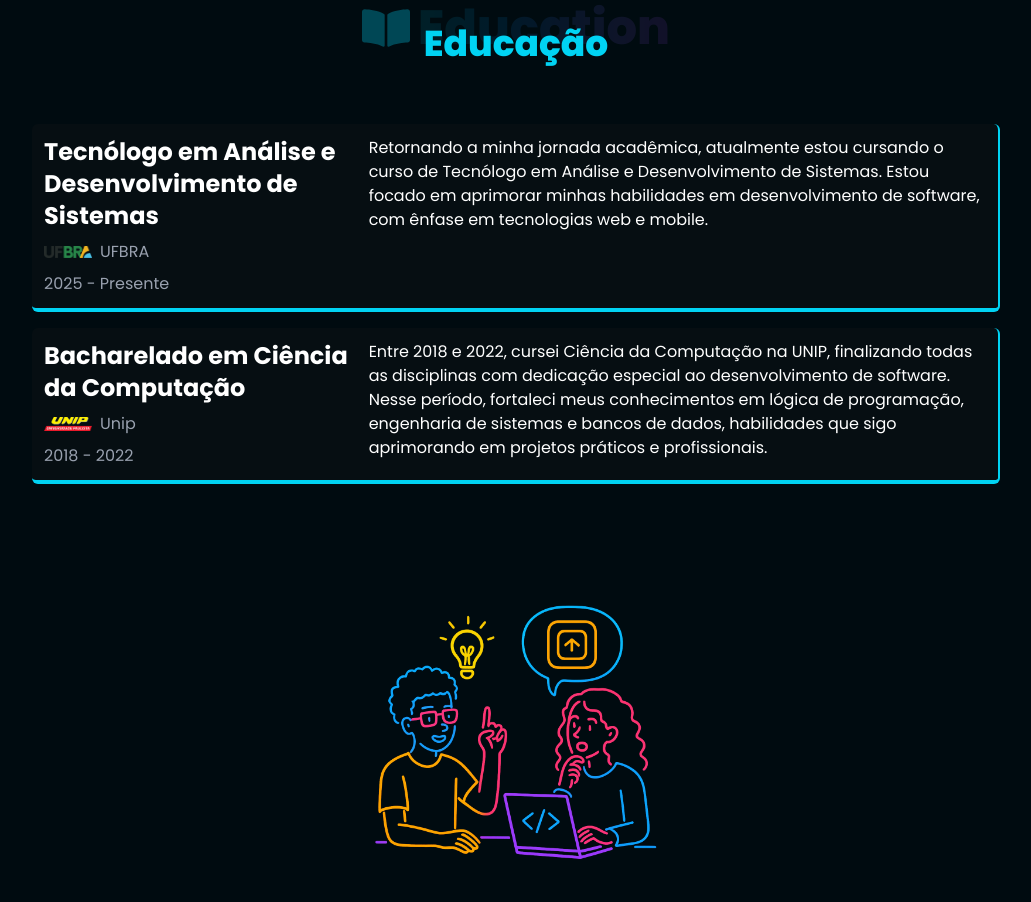
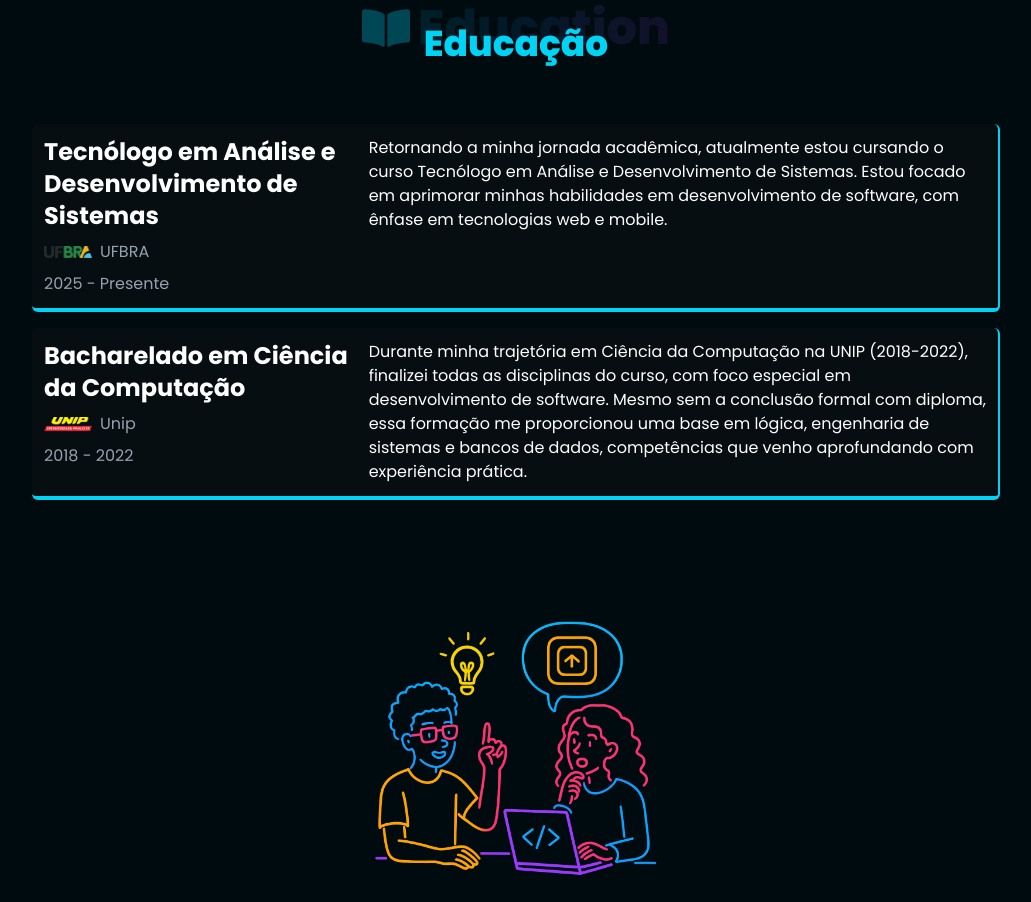
Before and after one commit to Guilherme1532/dev-guilherme, a Next.js app: page / in a window 1280 px wide. Shown: the part 2840-3742 px from the top of the page, without its empty margins (124-1155 px from the left). Built offline with nearby package versions, Linux system fonts and the light colour scheme; what tailwindcss-animated would draw is missing.

Commit message:
Edição de projeto

```diff
--- a/src/_components/ExperienceSec.tsx
+++ b/src/_components/ExperienceSec.tsx
@@ -77,7 +77,7 @@ export default function ExperienceSec() {
             <div className="w-full md:w-2/3">
               <p>
                 Retornando a minha jornada acadêmica, atualmente estou cursando
-                o curso de Tecnólogo em Análise e Desenvolvimento de Sistemas.
+                o curso Tecnólogo em Análise e Desenvolvimento de Sistemas.
                 Estou focado em aprimorar minhas habilidades em desenvolvimento
                 de software, com ênfase em tecnologias web e mobile.
               </p>
@@ -101,12 +101,12 @@ export default function ExperienceSec() {
             </div>
             <div className="w-full md:w-2/3">
               <p>
-                Entre 2018 e 2022, cursei Ciência da Computação na UNIP,
-                finalizando todas as disciplinas com dedicação especial ao
-                desenvolvimento de software. Nesse período, fortaleci meus
-                conhecimentos em lógica de programação, engenharia de sistemas e
-                bancos de dados, habilidades que sigo aprimorando em projetos
-                práticos e profissionais.
+                Durante minha trajetória em Ciência da Computação na UNIP
+                (2018-2022), finalizei todas as disciplinas do curso, com foco
+                especial em desenvolvimento de software. Mesmo sem a conclusão
+                formal com diploma, essa formação me proporcionou uma base em
+                lógica, engenharia de sistemas e bancos de dados, competências
+                que venho aprofundando com experiência prática.
               </p>
             </div>
           </div>
--- a/src/data/projects.json
+++ b/src/data/projects.json
@@ -12,7 +12,7 @@
     "description": {
       "overview": "CourseStore é uma plataforma web moderna voltada para a venda e gestão de cursos online, desenvolvida com React no frontend e Node.js no backend, priorizando escalabilidade, segurança e experiência do usuário.",
       "features": [
-        "Cadastro e autenticação segura de usuários com JWT e cookies",
+        "Cadastro e autenticação de usuários com OAuth2.0 e JWT para segurança aprimorada",
         "Visualização dinâmica de cursos por categoria, com filtros interativos",
         "Carrinho de compras com integração completa ao Stripe para processamento de pagamentos",
         "Design responsivo e interativo com TailwindCSS e animações envolventes",
```
